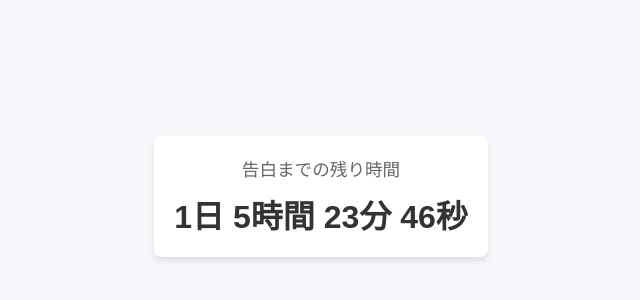
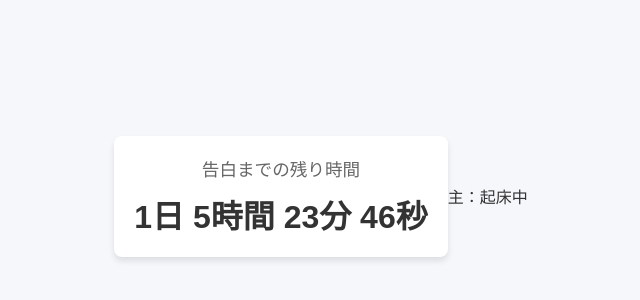
Before and after one commit to countdown-tetris/countdown-tetris.github.io, a plain HTML site: page index.html in a window 1280 px wide. Shown: the part 204-504 px from the top of the page, without its empty margins (319-959 px from the left). Drawn offline with Linux system fonts and the light colour scheme.

Commit message:
Update index.html

```diff
--- a/index.html
+++ b/index.html
@@ -60,5 +60,6 @@
     setInterval(updateTimer, 1000);
     updateTimer();
 </script>
+<a>主：起床中</a>
 </body>
 </html>
```
